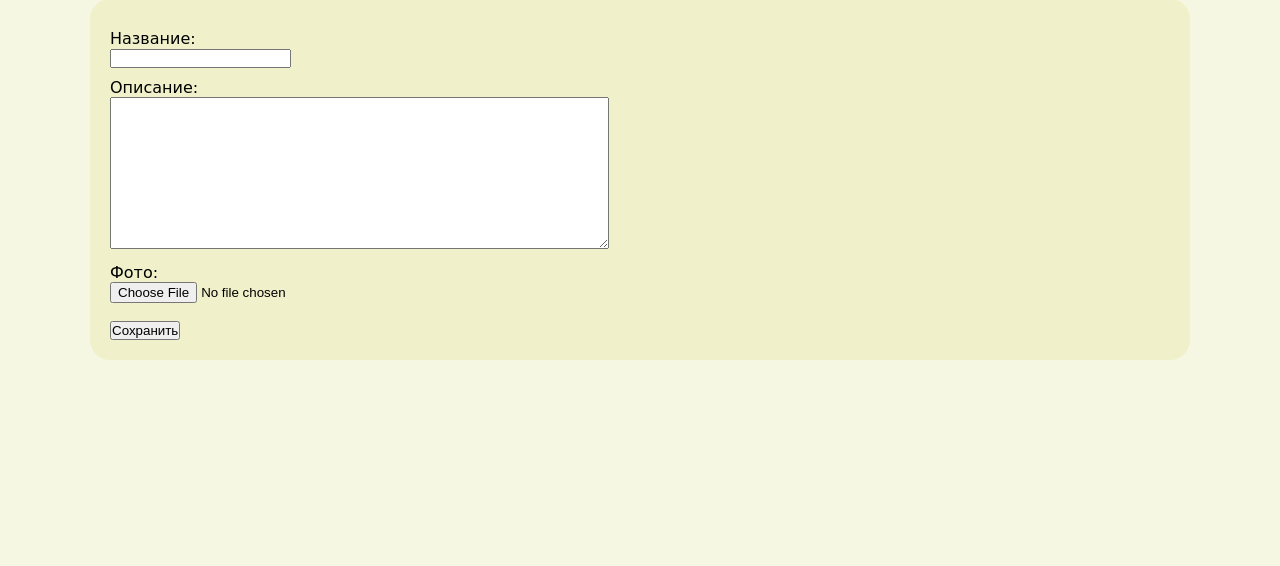
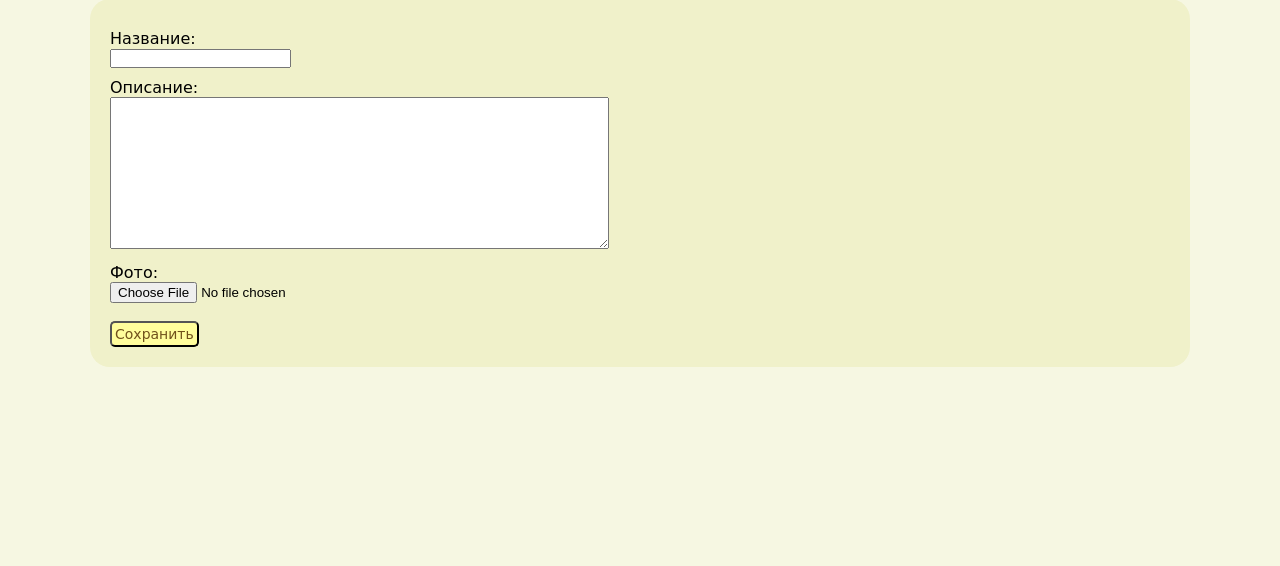
Before and after one commit to Trivium1999/wishlist, a Django app: page /create/ in a window 1280 px wide. Shown: the part 166-732 px from the top of the page. Run offline with Django 4.2, Linux system fonts and the light colour scheme; the visitor is signed in with stand-in values (Sample User, id 1).

Commit message:
сделала нормальные кнопки

```diff
--- a/static/css/style.css
+++ b/static/css/style.css
@@ -239,3 +239,22 @@ ul.mainmenu li.last {float: right; padding: 0 40px 0 0;}
 .detail_update_delete_btn:hover {
     background-color: #fffd9c;
 }
+
+.create-update-delete {
+    text-align: center;
+    text-align-last: left;
+}
+
+.create-update-delete-btn {
+    background-color: #fffd9c;
+    padding: 3px 3px;
+    text-decoration: None;
+    font-size: 14px;
+    font-family: Comic Sans MS, Tahoma, Arial;
+    color: #70511b;
+    border-radius: 5px;
+}
+
+.create-update-delete-btn:hover {
+    background-color: #fffd9c;
+}
--- a/templates/list/create.html
+++ b/templates/list/create.html
@@ -11,8 +11,9 @@
     <div class="form-error">{{ f.errors }}</div>
     {% endfor %}
     <br>
-        <button type="submit">Сохранить</button>
-
+      <div class="create-update-delete">
+        <button class="create-update-delete-btn" type="submit">Сохранить</button>
+      </div>
 </form>
 </div>
 {% endblock %}
--- a/templates/list/delete.html
+++ b/templates/list/delete.html
@@ -5,6 +5,6 @@
     <form method="post">
       {% csrf_token %}
       <div class="gift_description" align="middle">Удалить "{{ wish.title }}"?
-      <p><input type="submit" value="Удалить" /></p></div>
+          <p><input class="create-update-delete-btn" type="submit" value="Удалить" /></p></div>
     </form>
 {% endblock content %}
```
